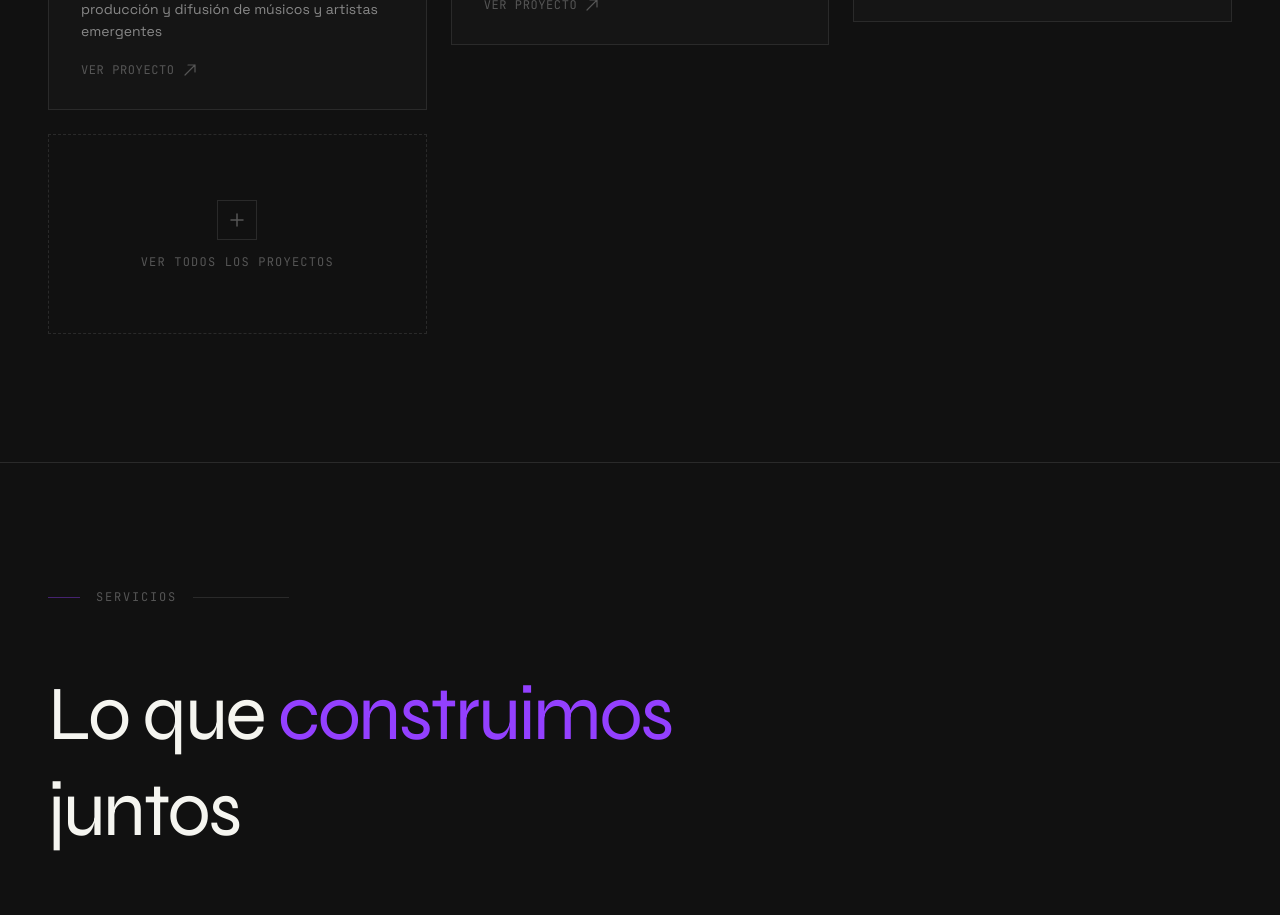
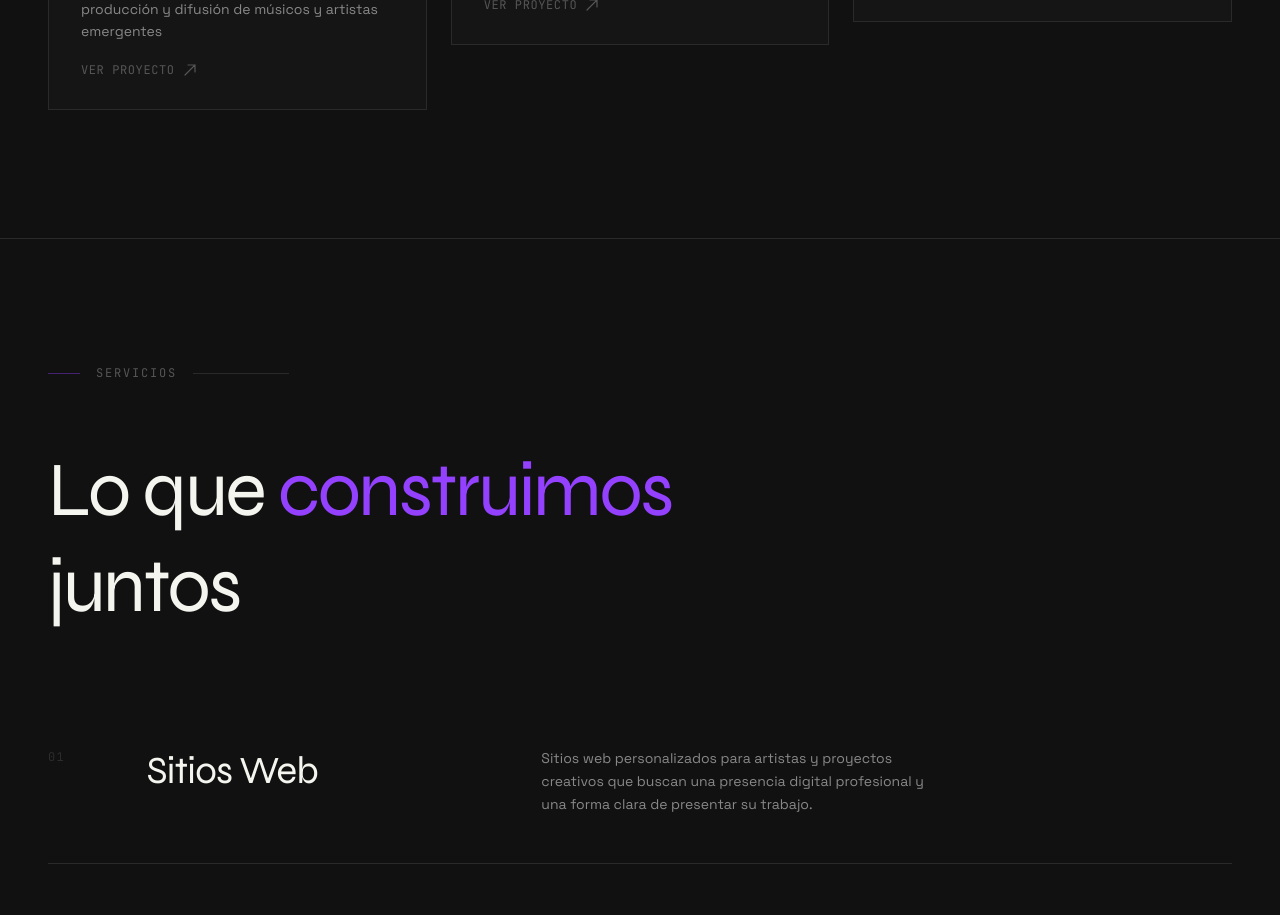
Before and after one commit to FrequencyStudio-dev/frequencystudio-web, a Next.js app: page / in a window 1280 px wide. Shown: the part 1500-2415 px from the top of the page. Built offline with nearby package versions, Linux system fonts and the light colour scheme.

Commit message:
refactor: remove CTA card

```diff
--- a/src/components/sections/ProjectsSection.tsx
+++ b/src/components/sections/ProjectsSection.tsx
@@ -140,20 +140,6 @@ export function ProjectsSection() {
           ))}
 
           {/* CTA card */}
-          <AnimateOnScroll delay={400}>
-            <div className="border border-dashed border-border hover:border-violet/40 transition-all duration-500 cursor-pointer group h-full min-h-[200px] flex flex-col items-center justify-center p-8 text-center gap-4">
-              <div
-                className="w-10 h-10 border border-border group-hover:border-violet/40 flex items-center justify-center transition-all duration-300"
-              >
-                <svg className="w-5 h-5 text-ink-dim group-hover:text-violet transition-colors duration-300" viewBox="0 0 20 20" fill="none">
-                  <path d="M10 4v12M4 10h12" stroke="currentColor" strokeWidth="1.5" strokeLinecap="round" />
-                </svg>
-              </div>
-              <p className="font-mono text-label text-ink-dim uppercase tracking-widest group-hover:text-ink transition-colors duration-300">
-                Ver todos los proyectos
-              </p>
-            </div>
-          </AnimateOnScroll>
         </div>
       </div>
     </section>
```
